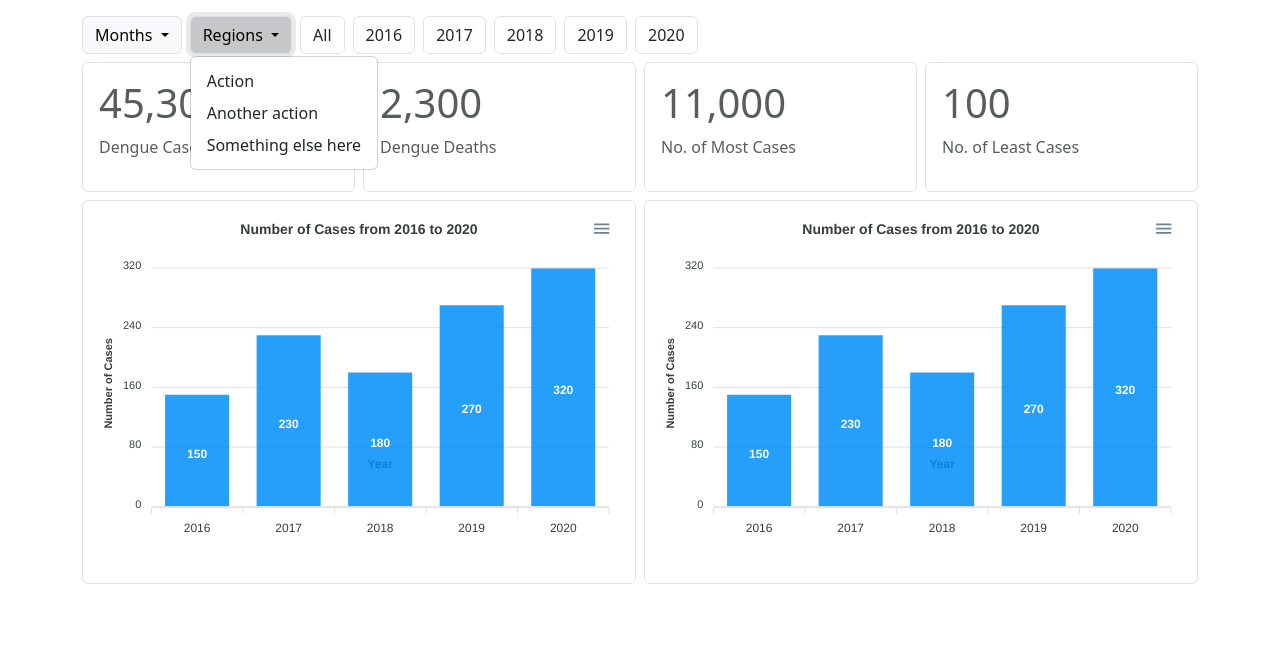
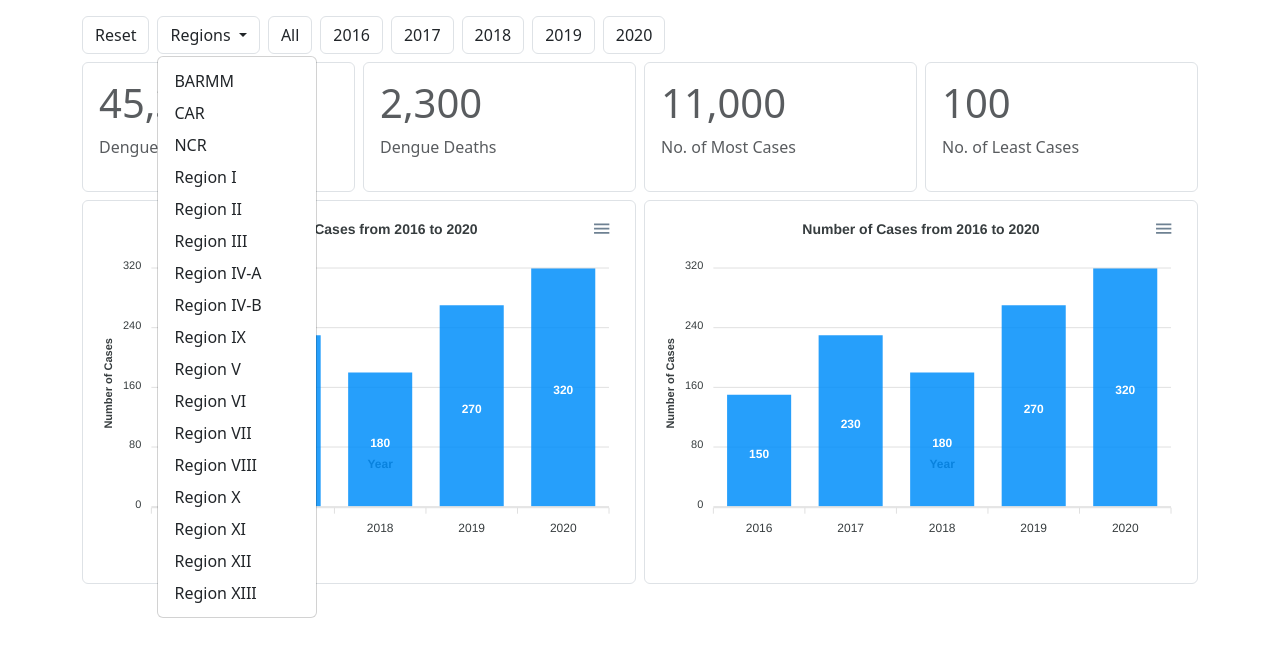
Before and after one commit to f9ki3/PhilippinesDengueCases2016-2020, a Flask app: page / in a window 1280 px wide, after a click on "Regions". Shown: the top 657 px of the page. Run offline with Flask 3, Linux system fonts and the light colour scheme; some libraries are stand-ins or nearby versions.

Commit message:
xmas day

```diff
--- a/app.py
+++ b/app.py
@@ -1,5 +1,5 @@
 from flask import Flask, render_template, jsonify, request
-from data import *
+from data import dataSets
 
 
 app = Flask(__name__)
@@ -31,6 +31,28 @@ def getDengueData():
 
     return jsonify(data)
 
+@app.route('/get_dengue_cases_death')
+def getDengueDataCasesDeath():
+    # Get the filter parameters from the query string
+    year = request.args.get('year', default=None, type=int)
+    region = request.args.get('region', default=None, type=str)
+
+    # Use the parameters in your data fetching function
+    data = dataSets().getDengueCasesDeath(year, region)
+
+    return jsonify(data)
+
+@app.route('/get_dengue_most_least')
+def getDengueMostLeastCases():
+    # Get the filter parameters from the query string
+    year = request.args.get('year', default=None, type=int)
+    region = request.args.get('region', default=None, type=str)
+
+    # Use the parameters in your data fetching function
+    data = dataSets().getDengueMostLeastCases(year, region)
+
+    return jsonify(data)
+
 
 if __name__ == "__main__":
     app.run(debug=True, host="0.0.0.0")
--- /dev/null
+++ b/static/js/filter.js
@@ -0,0 +1,22 @@
+function config(){
+    let filterYear = localStorage.getItem('selectedYear');
+    let filterRegion = localStorage.getItem('selectedRegion');
+
+    let queryParams = [];
+    if (filterYear) {
+        queryParams.push(`year=${filterYear}`);
+    }
+    if (filterRegion) {
+        queryParams.push(`region=${filterRegion}`);
+    }
+
+    let get_dengue = '/get_dengue?' + queryParams.join('&');
+    let get_dengue_cases_death = '/get_dengue_cases_death?' + queryParams.join('&');
+    let get_dengue_most_least = '/get_dengue_most_least?' + queryParams.join('&');
+
+    console.log(get_dengue);
+    console.log(get_dengue_cases_death);
+    console.log(get_dengue_most_least);
+}
+
+config();
--- /dev/null
+++ b/static/js/get_region.js
@@ -0,0 +1,21 @@
+$(document).ready(function() {
+    $.ajax({
+        url: '/get_regions',
+        method: 'GET',
+        success: function(data) {
+            data.regions.forEach(function(region) {
+                var button = $('<li><a class="dropdown-item">' + region + '</a></li>');
+                $('#region-buttons').append(button);
+            });
+        },
+        error: function(error) {
+            console.error('Error fetching regions:', error);
+        }
+    });
+});
+
+$(document).on('click', '.dropdown-item', function() {
+    var selectedRegion = $(this).text();
+    localStorage.setItem('selectedRegion', selectedRegion);
+    config()
+});
--- /dev/null
+++ b/static/js/get_year.js
@@ -0,0 +1,19 @@
+$(document).ready(function() {
+    $.ajax({
+        url: '/get_years',
+        method: 'GET',
+        success: function(data) {
+            data.years.forEach(function(year) {
+                var button = $('<button class="btn border me-2"></button>').text(year);
+                button.on('click', function() {
+                    localStorage.setItem('selectedYear', year);
+                    config()
+                });
+                $('#year-buttons').append(button);
+            });
+        },
+        error: function(error) {
+            console.error('Error fetching years:', error);
+        }
+    });
+});
--- /dev/null
+++ b/static/js/remove_year.js
@@ -0,0 +1,9 @@
+function remove_year() {
+    if (localStorage.getItem('selectedYear') !== null) {
+        console.log('Removed year from localStorage:', localStorage.getItem('selectedYear'));
+        localStorage.removeItem('selectedYear');
+        config()
+    }else{
+        console.log('No year to remove from localStorage');
+    }
+}
--- /dev/null
+++ b/static/js/reset.js
@@ -0,0 +1,5 @@
+function reset() {
+    localStorage.clear();
+    console.log("Reset localStorage");
+    config()
+}
--- a/templates/dashboard.html
+++ b/templates/dashboard.html
@@ -9,64 +9,48 @@
     <div class="container">
         <div class="row mt-3">
             <div class="d-flex flex-wrap align-items-center gap-2 mb-2">
-                <!-- Dropdown for Months -->
-                <div class="dropdown">
-                    <button class="btn btn-light border dropdown-toggle" type="button" data-bs-toggle="dropdown" aria-expanded="false">
-                        Months
-                    </button>
-                    <ul class="dropdown-menu">
-                        <li><a class="dropdown-item" href="#">Action</a></li>
-                        <li><a class="dropdown-item" href="#">Another action</a></li>
-                        <li><a class="dropdown-item" href="#">Something else here</a></li>
-                    </ul>
-                </div>
+
+                <button class="btn border" onclick="reset()">Reset</button>
 
                 <!-- Dropdown for Regions -->
                 <div class="dropdown">
-                    <button class="btn btn-light border dropdown-toggle" type="button" data-bs-toggle="dropdown" aria-expanded="false">
+                    <button class="btn border dropdown-toggle" type="button" data-bs-toggle="dropdown" aria-expanded="false">
                         Regions
                     </button>
-                    <ul class="dropdown-menu">
-                        <li><a class="dropdown-item" href="#">Action</a></li>
-                        <li><a class="dropdown-item" href="#">Another action</a></li>
-                        <li><a class="dropdown-item" href="#">Something else here</a></li>
+                    <ul class="dropdown-menu" id="region-buttons">
                     </ul>
                 </div>
 
                 <!-- Buttons -->
-                <button class="btn border">All</button>
-                <button class="btn border">2016</button>
-                <button class="btn border">2017</button>
-                <button class="btn border">2018</button>
-                <button class="btn border">2019</button>
-                <button class="btn border">2020</button>
+                <button class="btn border" onclick="remove_year()">All</button>
+                <div id="year-buttons" class="g-2"></div>
             </div>
 
             <div class="col-12">
                 <div class="row g-2 text-muted">
                     <!-- Dengue Cases -->
-                    <div class="col-12 col-md-3">
+                    <div class="col-6 col-md-3">
                         <div class="border rounded p-3">
                             <h1>45,300</h1>
                             <p>Dengue Cases</p>
                         </div>
                     </div>
                     <!-- Dengue Death -->
-                    <div class="col-12 col-md-3">
+                    <div class="col-6 col-md-3">
                         <div class="border rounded p-3">
                             <h1>2,300</h1>
                             <p>Dengue Deaths</p>
                         </div>
                     </div>
                     <!-- Most Cases -->
-                    <div class="col-12 col-md-3">
+                    <div class="col-6 col-md-3">
                         <div class="border rounded p-3">
                             <h1>11,000</h1>
                             <p>No. of Most Cases</p>
                         </div>
                     </div>
                     <!-- Least Cases -->
-                    <div class="col-12 col-md-3">
+                    <div class="col-6 col-md-3">
                         <div class="border rounded p-3">
                             <h1>100</h1>
                             <p>No. of Least Cases</p>
--- a/templates/footer.html
+++ b/templates/footer.html
@@ -1,5 +1,10 @@
 <script src="https://cdn.jsdelivr.net/npm/@popperjs/core@2.11.8/dist/umd/popper.min.js" integrity="sha384-I7E8VVD/ismYTF4hNIPjVp/Zjvgyol6VFvRkX/vR+Vc4jQkC+hVqc2pM8ODewa9r" crossorigin="anonymous"></script>
 <script src="https://cdn.jsdelivr.net/npm/bootstrap@5.3.3/dist/js/bootstrap.min.js" integrity="sha384-0pUGZvbkm6XF6gxjEnlmuGrJXVbNuzT9qBBavbLwCsOGabYfZo0T0to5eqruptLy" crossorigin="anonymous"></script>
-
-<script src="/static/js/death.js"></script>
-<script src="/static/js/cases.js"></script>
+<script src="https://releases.jquery.com/git/jquery-git.js"></script>
+<script src="/static/js/death_charts.js"></script>
+<script src="/static/js/cases_charts.js"></script>
+<script src="/static/js/get_year.js"></script>
+<script src="/static/js/get_region.js"></script>
+<script src="/static/js/remove_year.js"></script>
+<script src="/static/js/reset.js"></script>
+<script src="/static/js/filter.js"></script>
```
Also changed, not shown: data.py (+103 -4 lines), static/js/cases_charts.js (renamed from static/js/cases.js), static/js/death_charts.js (renamed from static/js/death.js).
